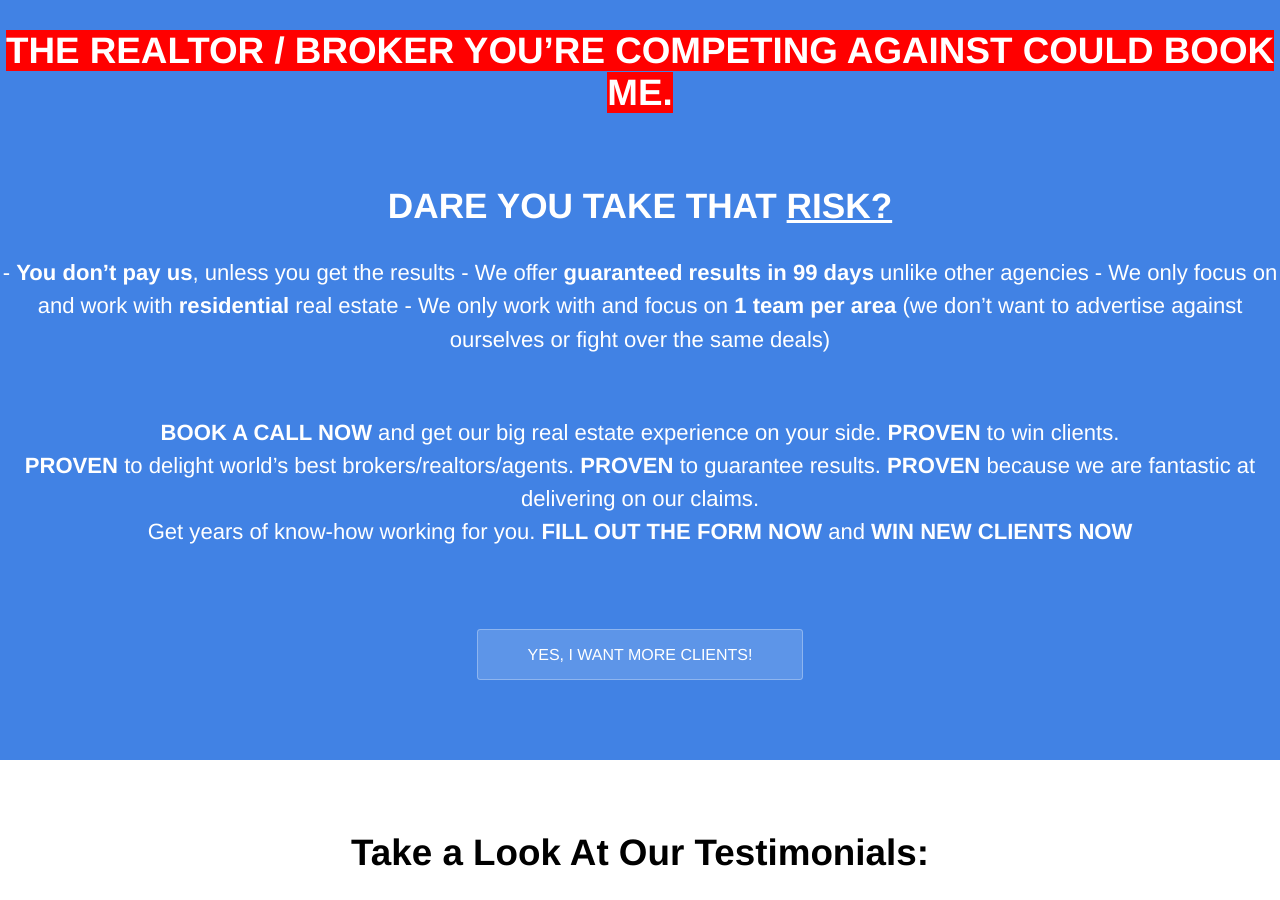
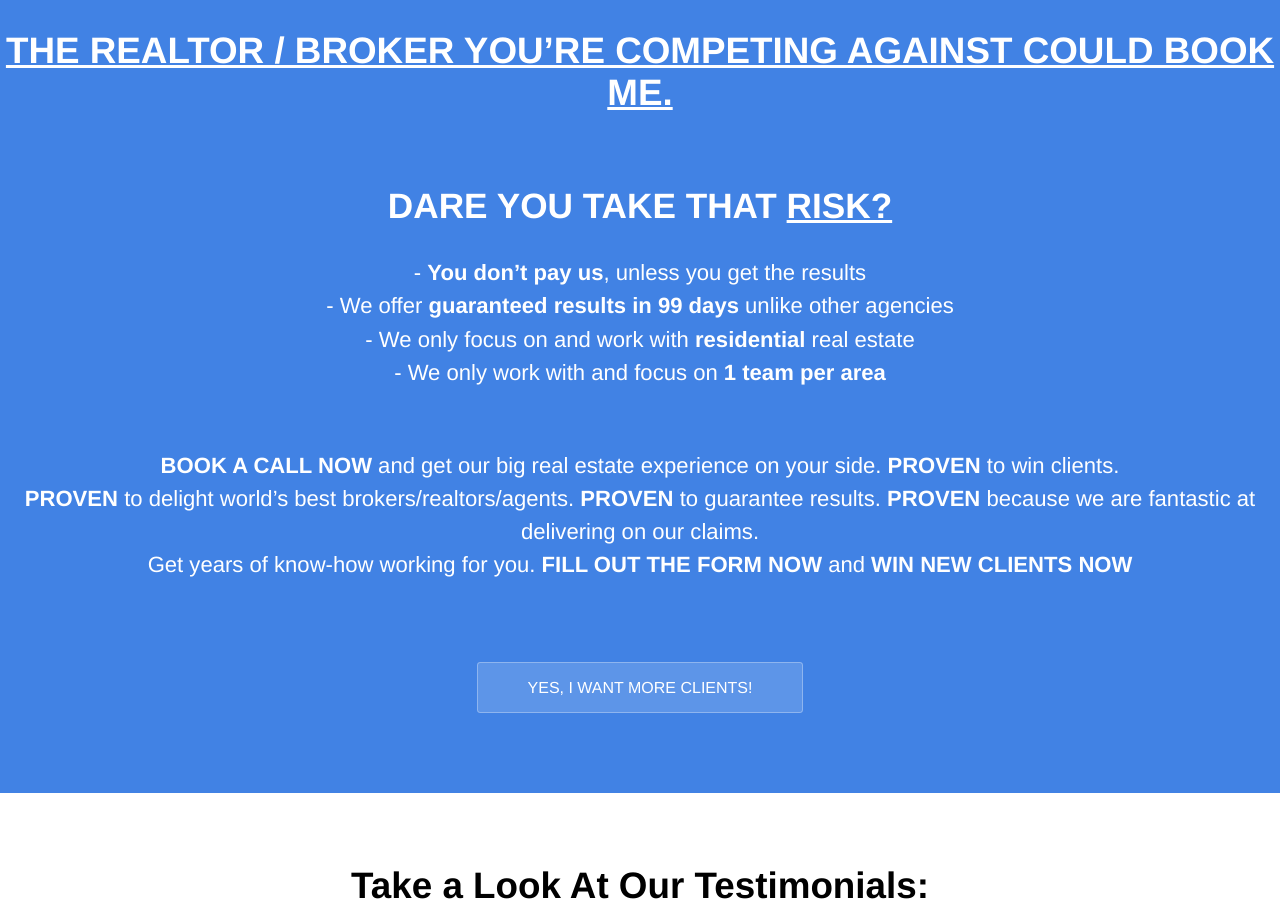
Before and after one commit to Huntinex/MMResults, a Jekyll site: the page built from index.html, in a window 1280 px wide and 900 px high, scrolled down 1626 px. Built offline with Jekyll 4.4.1, drawn with Linux system fonts in a browser that asks for light colours.

Commit message:
Update index.html

```diff
--- a/index.html
+++ b/index.html
@@ -53,14 +53,14 @@ Because of an agency with no risk reversal or guarantees who also doesn’t deli
 	<center class="hero"><br><br>
 			<h1 style="font-weight: 500;" class="editable" style="text-transform:uppercase">"OK... But Why Would I Choose You?"</h1>
 			<br><br><small><br></small><br>
-<h1  style="font-weight: 950;" class="editable">			<strong><mark style="color: white;">THE REALTOR / BROKER YOU’RE COMPETING AGAINST COULD BOOK ME.</mark></strong></h1>
+<h1  style="font-weight: 950;" class="editable">			<strong><u>THE REALTOR / BROKER YOU’RE COMPETING AGAINST COULD BOOK ME.</u></strong></h1>
 <br><small><br></small><small><br></small><br>
 <h2><strong>DARE YOU TAKE THAT <u>RISK?</u></strong></h2>
 <p style="line-height:150%;">
-- <b>You don’t pay us</b>, unless you get the results
-- We offer <b>guaranteed results in 99 days</b> unlike other agencies
-- We only focus on and work with <b>residential</b> real estate
-- We only work with and focus on <b>1 team per area</b> (we don’t want to advertise against ourselves or fight over the same deals)
+- <b>You don’t pay us</b>, unless you get the results<br>
+- We offer <b>guaranteed results in 99 days</b> unlike other agencies<br>
+- We only focus on and work with <b>residential</b> real estate<br>
+- We only work with and focus on <b>1 team per area</b><br>
 </p><br>
 <p style="line-height:150%;"><strong>BOOK A CALL NOW</strong> and get our big real estate experience on your side. <b>PROVEN</b> to win clients. <br>
 <b>PROVEN</b> to delight world’s best brokers/realtors/agents. <b>PROVEN</b> to guarantee results. <b>PROVEN</b> because we are fantastic at delivering on our claims.<Br>
```
